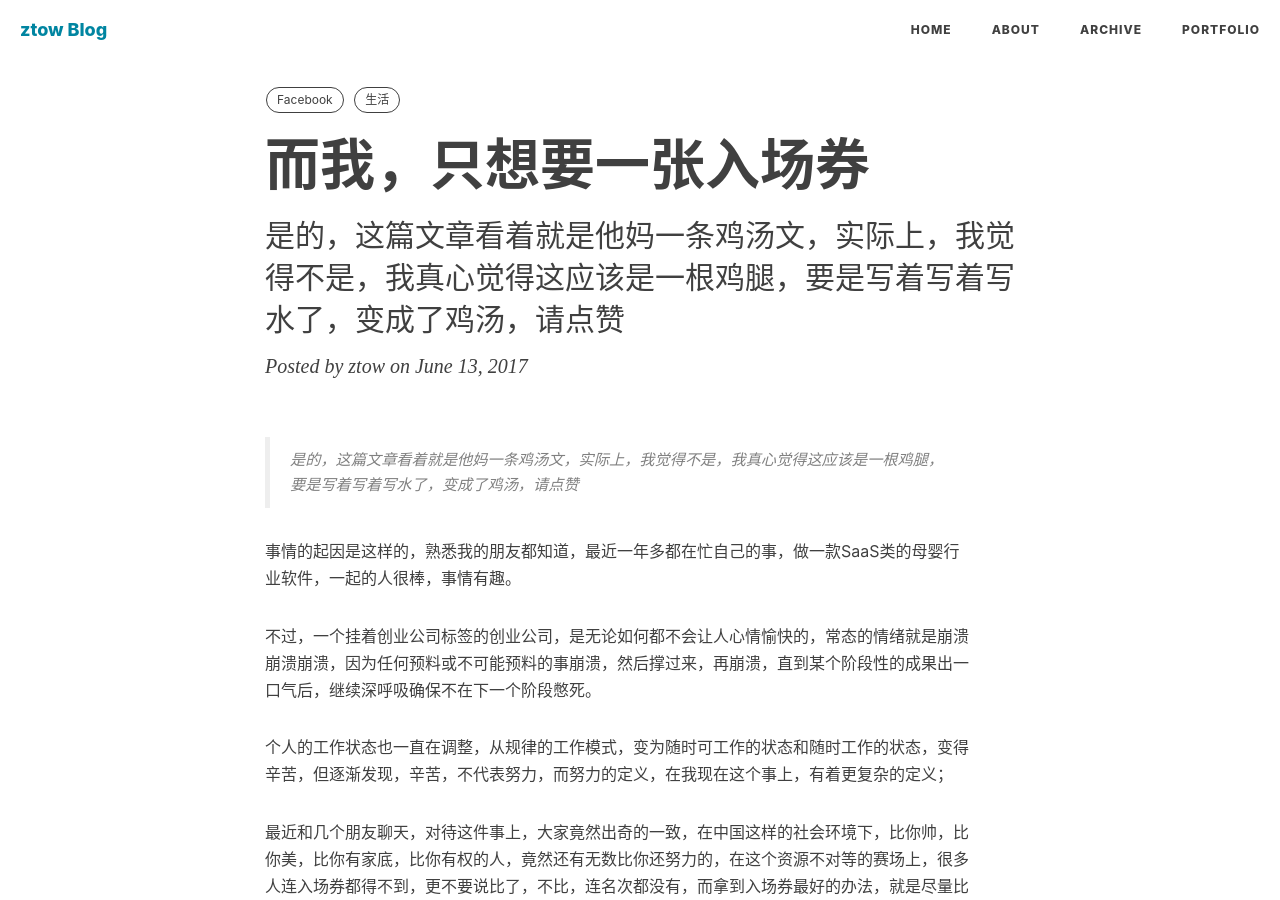
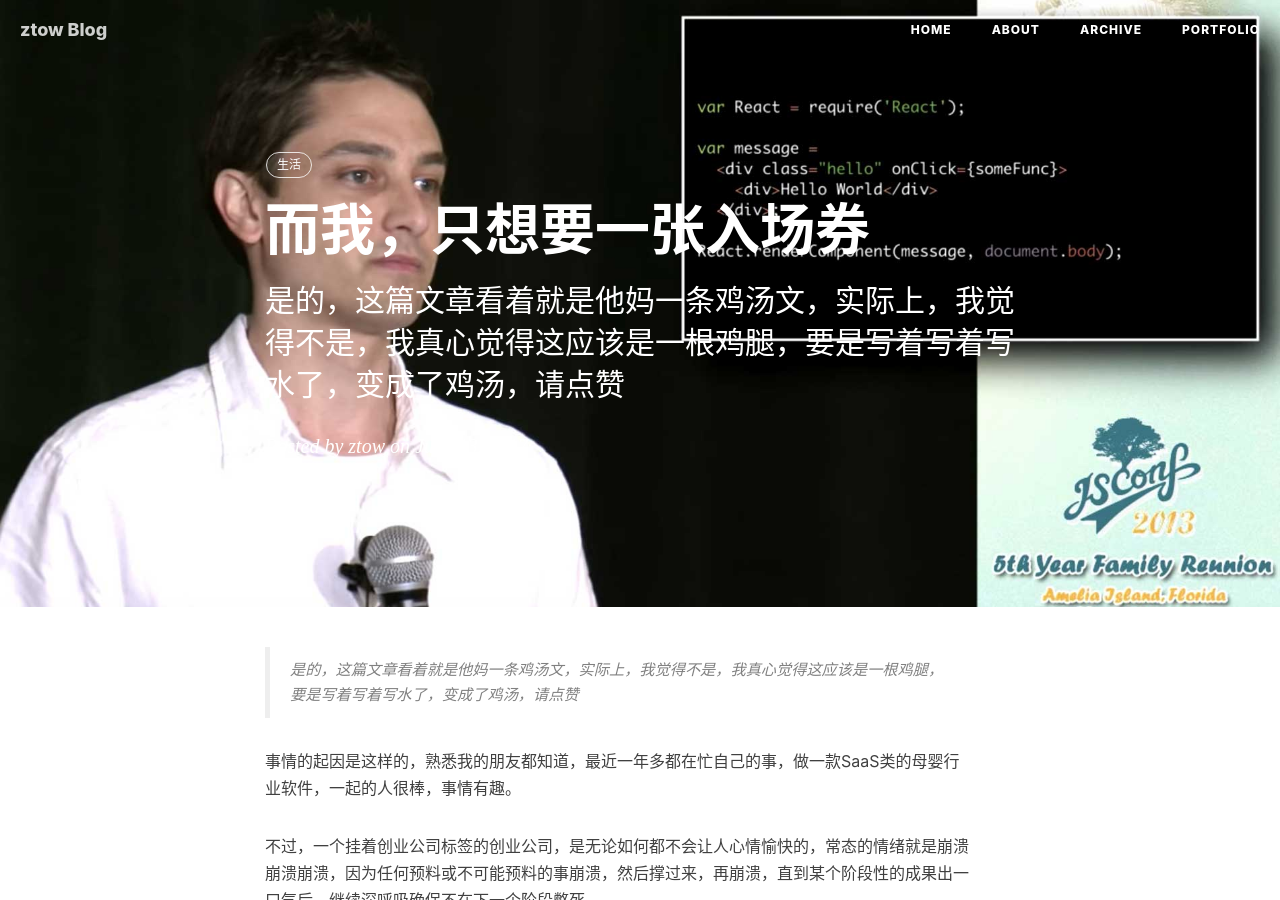
Before and after one commit to ztow/wdphoto, a Jekyll site: the page built from _posts/2017-06-13-admission.md, in a window 1280 px wide and 900 px high. Built offline with Jekyll 4.4.1, drawn with Linux system fonts in a browser that asks for light colours; nearby versions of some CDN libraries; comment, search, counter and statistics services are not loaded.

Commit message:
no message

```diff
--- a/_posts/2017-06-13-admission.md
+++ b/_posts/2017-06-13-admission.md
@@ -3,10 +3,8 @@ layout: post
 title: "而我，只想要一张入场券"
 subtitle: "是的，这篇文章看着就是他妈一条鸡汤文，实际上，我觉得不是，我真心觉得这应该是一根鸡腿，要是写着写着写水了，变成了鸡汤，请点赞"
 author: "ztow"
-header-style: text
 header-img: "img/post-bg-dreamer.jpg"
 tags:
-  - Facebook
   - 生活
 ---
 
```
